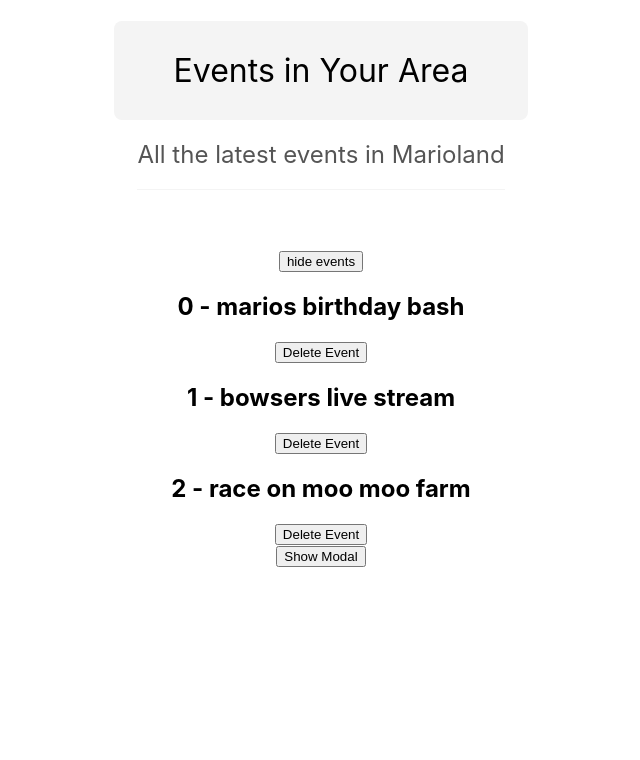
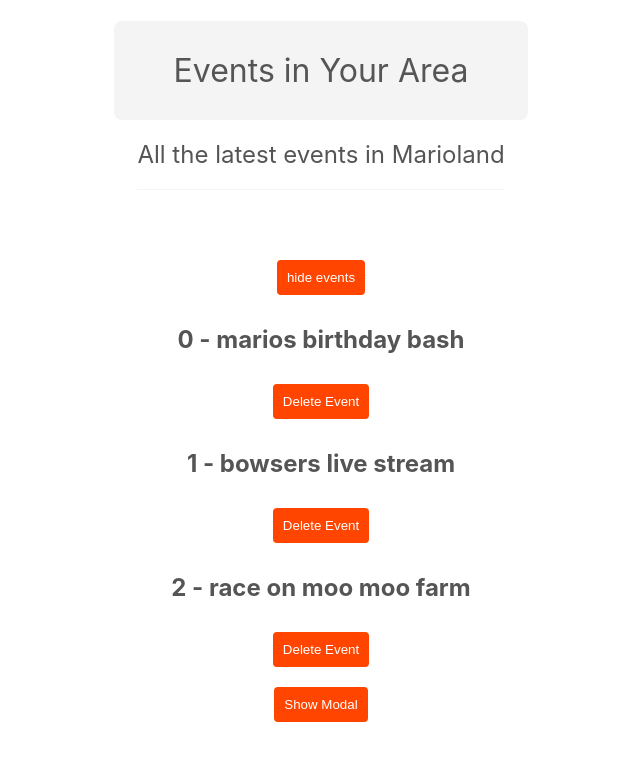
Before and after one commit to mhughes2011/net-ninja-react-app, a React (Create React App) app: page / in a window 1280 px wide. Shown: the top 760 px of the page, without its empty margins (319-959 px from the left). Built offline with nearby package versions, Linux system fonts and the light colour scheme.

Commit message:
updated global style sheets

```diff
--- a/src/index.css
+++ b/src/index.css
@@ -10,6 +10,22 @@ body {
 code {
   font-family: source-code-pro, Menlo, Monaco, Consolas, 'Courier New',
     monospace;
+}
+
+p,
+h1,
+h2 {
+  color: #555;
+}
+
+button {
+  background: #ff4500;
+  color: #fff;
+  padding: 10px;
+  border: 0;
+  border-radius: 4px;
+  margin: 10px auto;
+  cursor: pointer;
 }
 
 .title {
```
